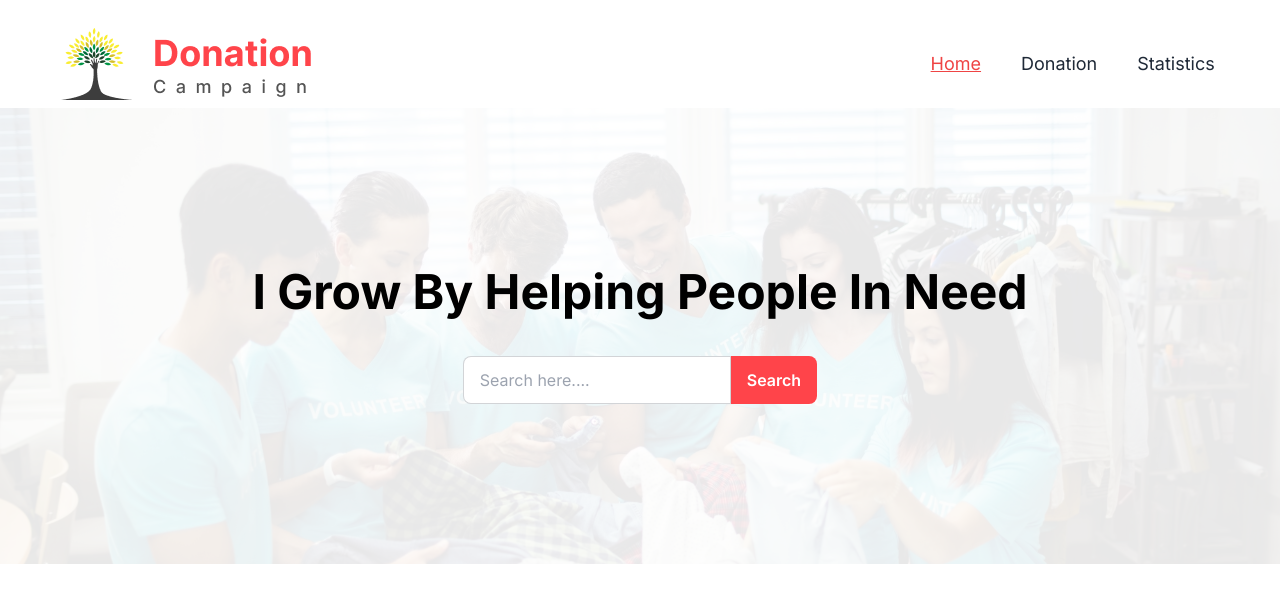
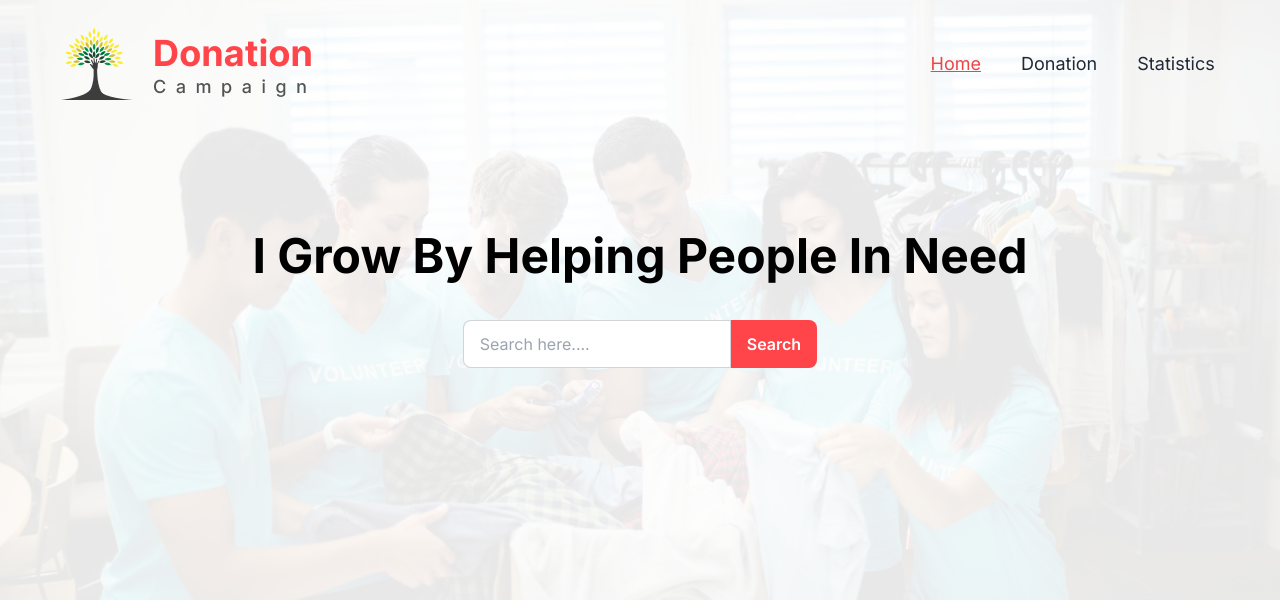
Before and after one commit to Shahidul-Islam-Jony/Assignment8-Donation-Campaign, a React (Vite) app: page / in a window 1280 px wide. Shown: the top 614 px of the page. Built offline with nearby package versions, Linux system fonts and the light colour scheme.

Commit message:
covering background image from navbar to banner implemented and Assignment 8 is done with all requirements

```diff
--- a/src/components/CategoryCards/CategoryCards.jsx
+++ b/src/components/CategoryCards/CategoryCards.jsx
@@ -24,7 +24,7 @@ const CategoryCards = ({ content }) => {
     }
 
     return (
-        <div>
+        <div className='z-20'>
             <Link to={`/donationDetails/${title}`}>
                 <div style={cardStyle} className="card rounded-lg card-compact">
                     <figure><img className='w-full h-64' src={image.link1} alt={category} /></figure>
--- a/src/components/Header/Banner/Banner.jsx
+++ b/src/components/Header/Banner/Banner.jsx
@@ -27,20 +27,19 @@ const Banner = () => {
             // console.log(content);
             cart.push(...content);
         }
-        if(cart.length >0){
+        if (cart.length > 0) {
             setSearchContents(cart)
         }
-        else{
+        else {
             setSearchContents(contents)
         }
-    }, [searchCategory,contents])
+    }, [searchCategory, contents])
 
     // console.log(contents);
 
     return (
-
         <div>
-            <div className="hero min-h-full" style={{ backgroundImage: `url(${banner_img})` }}>
+            <div className="hero h-[600px] absolute z-10 top-0" style={{ backgroundImage: `url(${banner_img})` }}>
                 <div className="hero-overlay bg-white bg-opacity-90"></div>
                 <div className="hero-content text-center text-neutral-content">
                     <div className="max-w-full text-black">
@@ -62,13 +61,12 @@ const Banner = () => {
                     </div>
                 </div>
             </div>
-            <div className="grid grid-cols-1 md:grid-cols-2 lg:grid-cols-4 my-24 gap-6 w-11/12 mx-auto">
+            <div className="grid grid-cols-1 md:grid-cols-2 mb-44 mt-[570px] lg:grid-cols-4  gap-6 w-11/12 mx-auto">
                 {
                     searchContents.map((content, idx) => <CategoryCards key={idx} content={content}></CategoryCards>)
                 }
             </div>
         </div>
-
 
     );
 };
--- a/src/components/Header/Navbar/Navbar.jsx
+++ b/src/components/Header/Navbar/Navbar.jsx
@@ -8,8 +8,8 @@ const Navbar = () => {
         <NavLink to="/statistics" className={({ isPending, isActive }) => isPending ? 'pending' : isActive ? 'text-red-500 underline' : ''}>Statistics</NavLink>
     </div>
     return (
-        <div className="w-11/12 pt-5 mx-auto">
-            <div className="navbar bg-base-100">
+        <div className="w-11/12 pt-5 mx-auto sticky z-20">
+            <div className="navbar bg-transparent">
                 <div className="navbar-start">
                     <img src={logo} alt="" />
                 </div>
--- a/src/pages/Home/Home.jsx
+++ b/src/pages/Home/Home.jsx
@@ -1,29 +1,10 @@
 import Banner from "../../components/Header/Banner/Banner";
-import { useEffect, useState } from "react";
-
-// import CategoryCards from "../../components/CategoryCards/CategoryCards";
 
 const Home = () => {
 
-    const [contents,setContents] = useState([]);
-
-    useEffect(()=>{
-        fetch('../../../public/donation.json')
-        .then(res=>res.json())
-        .then(data=>setContents(data))
-    },[])
-
-    // console.log(contents);
-
     return (
         <div>
-            <Banner contents={contents}></Banner>
-            {/* <div className="grid grid-cols-1 md:grid-cols-2 lg:grid-cols-4 my-24 gap-6 w-11/12 mx-auto">
-                {
-                    contents.map((content,idx)=><CategoryCards key={idx} content={content}></CategoryCards>)
-                }
-            </div> */}
-
+            <Banner></Banner>
         </div>
     );
 };
```
